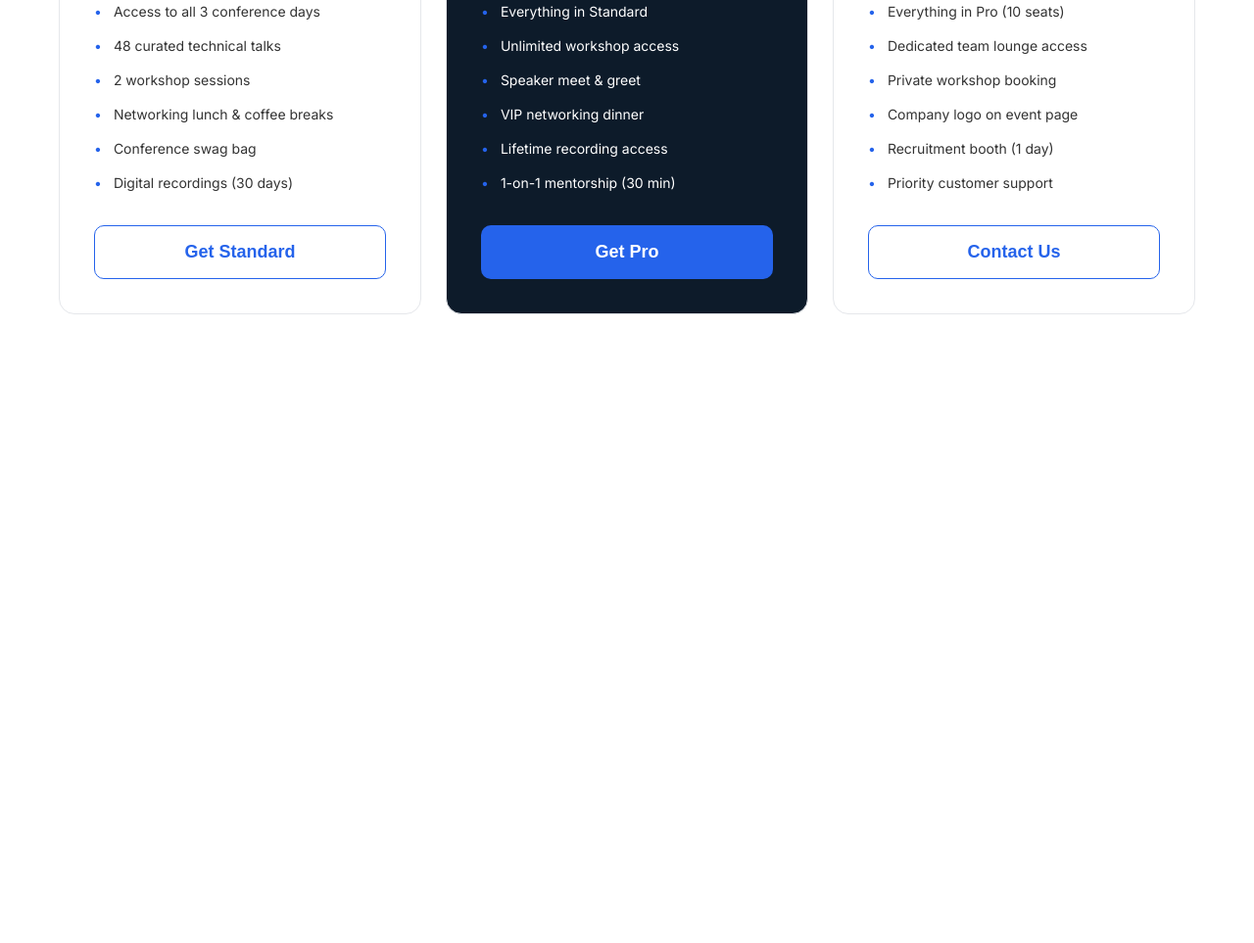
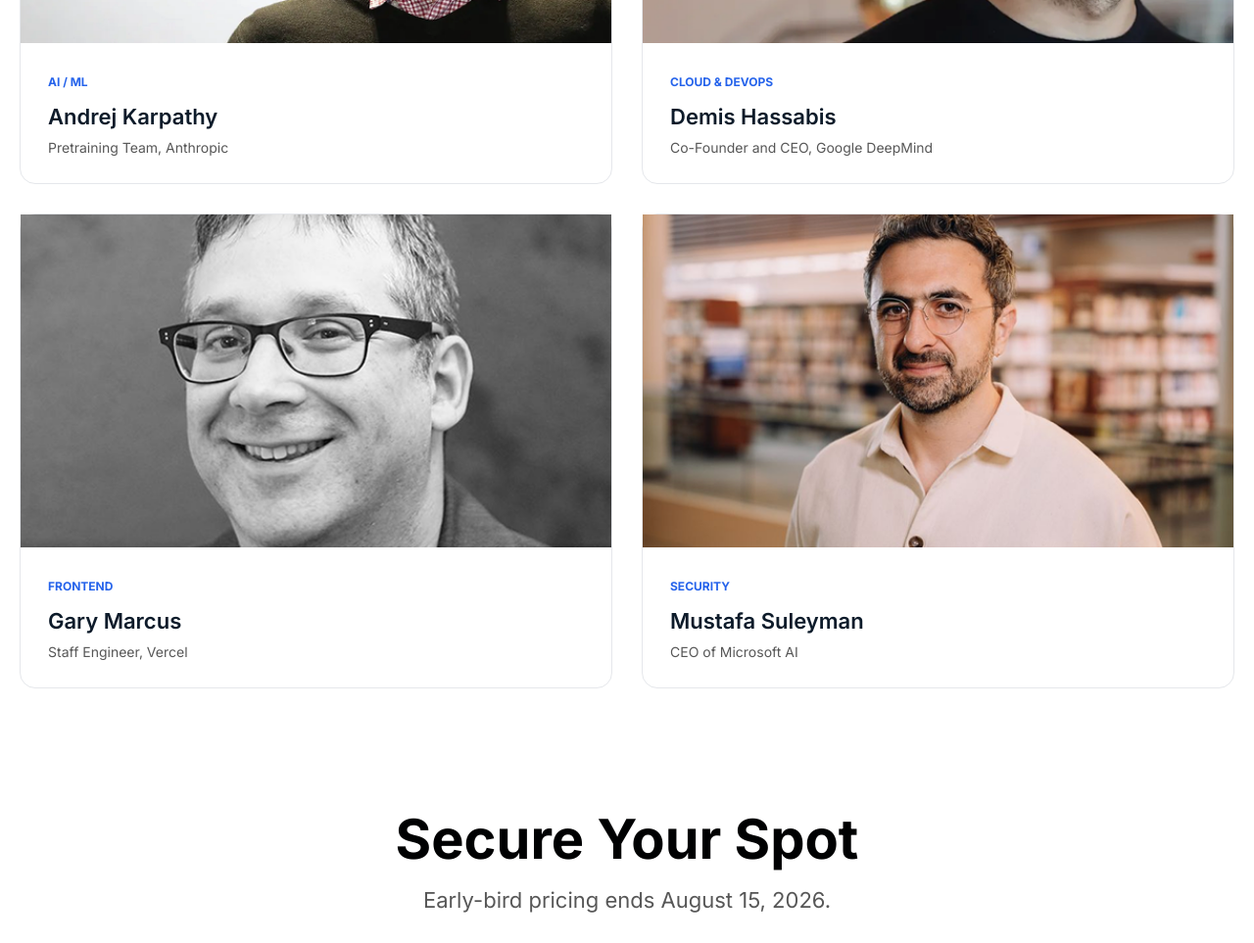
Before and after one commit to Syful-Islam1/devconf2026-a1, a plain HTML site: page index.html in a window 1280 px wide. Shown: the part 1329-2292 px from the top of the page at 98% size. Before the commit the page ends 1770 px from the top, so only its background shows below. Drawn offline with nearby package versions, Linux system fonts and the light colour scheme.

Commit message:
Meet the Speakers Section done

```diff
--- a/index.html
+++ b/index.html
@@ -41,6 +41,55 @@
     </header>
     <!-- Main Section -->
     <main>
+      <!-- Spekars Section -->
+      <section class="speakers">
+        <div class="section-title">
+          <h2>Meet the Speakers</h2>
+        </div>
+
+        <div class="speaker-container">
+          <!-- Card 1 -->
+          <div class="speaker-card">
+            <img src="./assets/andrej.png" alt="Andrej Karpathy" />
+            <div class="card-content">
+              <span>AI / ML</span>
+              <h3>Andrej Karpathy</h3>
+              <p>Pretraining Team, Anthropic</p>
+            </div>
+          </div>
+
+          <!-- Card 2 -->
+          <div class="speaker-card">
+            <img src="./assets/demis.png" alt="Demis Hassabis" />
+            <div class="card-content">
+              <span>CLOUD & DEVOPS</span>
+              <h3>Demis Hassabis</h3>
+              <p>Co-Founder and CEO, Google DeepMind</p>
+            </div>
+          </div>
+
+          <!-- Card 3 -->
+          <div class="speaker-card">
+            <img src="./assets/gary.png" alt="Gary Marcus" />
+            <div class="card-content">
+              <span>FRONTEND</span>
+              <h3>Gary Marcus</h3>
+              <p>Staff Engineer, Vercel</p>
+            </div>
+          </div>
+
+          <!-- Card 4 -->
+          <div class="speaker-card">
+            <img src="./assets/mustafa.png" alt="Mustafa Suleyman" />
+            <div class="card-content">
+              <span>SECURITY</span>
+              <h3>Mustafa Suleyman</h3>
+              <p>CEO of Microsoft AI</p>
+            </div>
+          </div>
+        </div>
+      </section>
+      <!-- Pricing Container -->
       <section class="pricing">
         <div class="section-title">
           <h2>Secure Your Spot</h2>
--- a/styles.css
+++ b/styles.css
@@ -9,7 +9,7 @@
   display: flex;
   justify-content: space-between;
   align-items: center;
-  padding: 18px 6%;
+  padding: 18px 12%;
 }
 
 .nav-links {
@@ -85,6 +85,9 @@
 }
 
 /* Main Section */
+main {
+  font-family: "Inter", sans-serif;
+}
 .pricing {
   max-width: 1200px;
   margin: 100px auto;
@@ -205,3 +208,72 @@
   color: white;
   border: none;
 }
+
+/* Speakers Section */
+
+.speakers {
+  max-width: 1400px;
+  margin: 100px auto;
+  padding: 0 20px;
+}
+
+/* Heading */
+
+.section-title {
+  text-align: center;
+  margin-bottom: 60px;
+}
+
+.section-title h2 {
+  font-size: 56px;
+  font-weight: 700;
+  color: #000102;
+}
+
+/* Grid */
+
+.speaker-container {
+  display: grid;
+  grid-template-columns: repeat(2, 1fr);
+  gap: 30px;
+}
+
+/* Card */
+.speaker-card {
+  background: #fff;
+  border: 1px solid #e5e7eb;
+  border-radius: 16px;
+}
+
+
+/* Image */
+.speaker-card img {
+  width: 100%;
+  height: 340px;
+  object-fit: cover;
+  display: block;
+}
+
+/* Content */
+.card-content {
+  padding: 28px;
+}
+
+.card-content span {
+  color: #2563eb;
+  font-size: 12px;
+  font-weight: 700;
+  text-transform: uppercase;
+}
+
+.card-content h3 {
+  margin: 14px 0 10px;
+  font-size: 22px;
+  font-weight: 600;
+  color: #0d1b2a;
+}
+
+.card-content p {
+  color: #575757;
+  font-size: 14px;
+}
```
